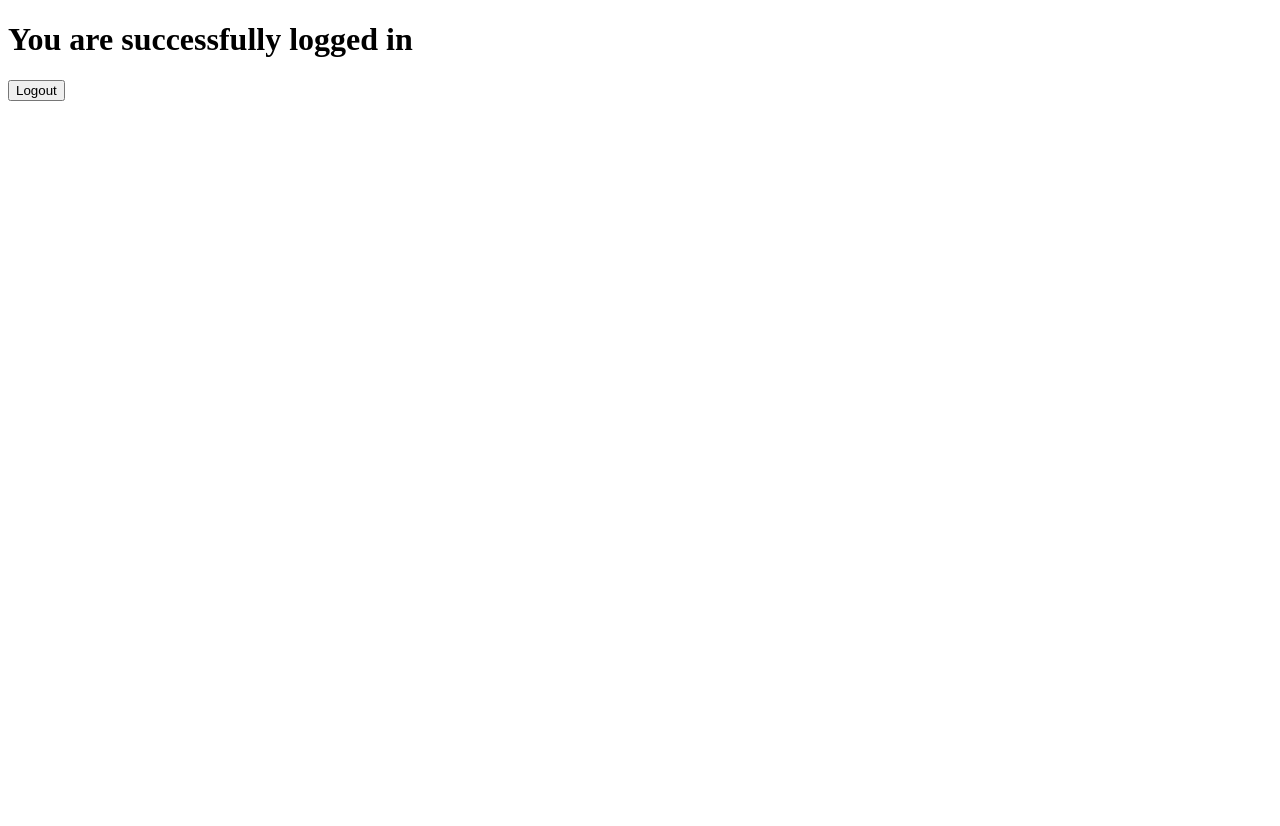
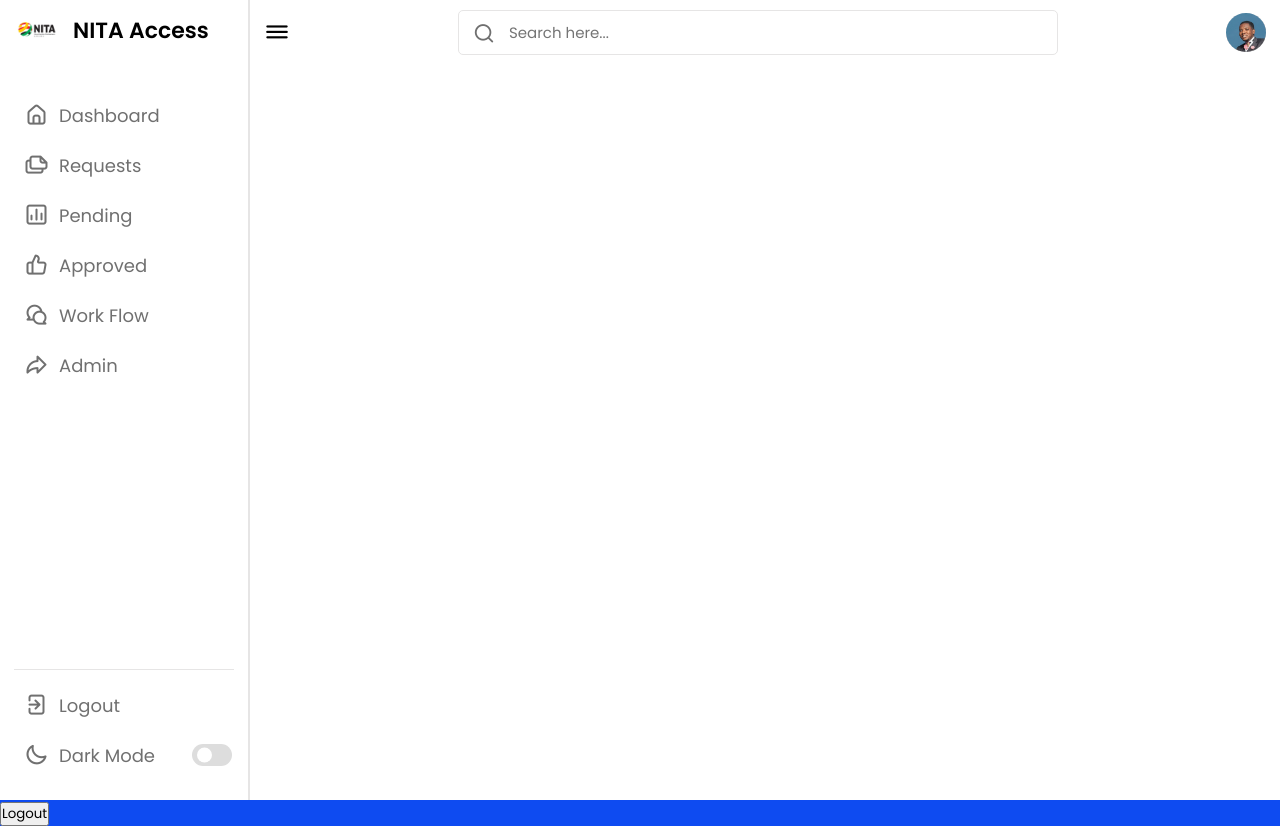
Before and after one commit to Stephen-Agbeyebiawo/site-access-management, a Django app: page /sites/dashboard in a window 1280 px wide. Before the commit the page ends 800 px from the top, so only its background shows below. Run offline with Django 4.2, Linux system fonts and the light colour scheme.

Commit message:
dashboard and static added

```diff
--- /dev/null
+++ b/site_access/sites/static/dashboard/script.js
@@ -0,0 +1,13 @@
+const body = document.querySelector("body"),
+      modeToggle = body.querySelector(".mode-toggle");
+      sidebar = body.querySelector("nav");
+      sidebarToggle = body.querySelector(".sidebar-toggle");
+
+modeToggle.addEventListener("click", () => {
+    body.classList.toggle("dark");
+});
+
+sidebarToggle.addEventListener("click", () => {
+    console.log("clicked");
+    sidebar.classList.toggle("close");
+});
--- /dev/null
+++ b/site_access/sites/static/dashboard/style.css
@@ -0,0 +1,282 @@
+/*-------Google Fonts------------*/
+@import url('https://fonts.googleapis.com/css2?family=Poppins:wght@200;300;400;500;600&display=swap');
+
+* {
+    margin: 0;
+    padding: 0;
+    box-sizing: border-box;
+    font-family: 'Poppins', sans-serif;
+}
+
+:root {
+    /*colors*/
+    --primary-color: #0e4bf1;
+    --panel-color: #fff;
+    --text-color: #000;
+    --black-light-color: #707070;
+    --border-color: #e6e5e5;
+    --toggle-color: #ddd;
+    --box1-color: #4da3ff;
+    --box2-color: #ffe6ac;
+    --box3-color: #e7d1fc;
+    --title-icon-color: #fff;
+
+    /* Transitions */
+    --tran-05: all 0.5s ease;
+    --tran-03: all 0.3s ease;
+    --tran-02: all 0.2s ease;
+}
+
+body {
+    min-height: 100vh;
+    background-color: var(--primary-color);
+}
+
+body.dark {
+    --primary-color: #3a3b3c;
+    --panel-color: #242526;
+    --text-color: #FFF;
+    --black-light-color: #CCC;
+    --border-color: #4D4C4C;
+    --toggle-color: #FFF;
+    --box1-color: #3A3B3C;
+    --box2-color: #3A3B3C;
+    --box3-color: #3A3B3C;
+    --title-icon-color: #CCC;
+}
+
+nav {
+    position: fixed;
+    top: 0;
+    left: 0;
+    height: 100%;
+    width: 250px;
+    padding: 10px 14px;
+    background-color: var(--panel-color);
+    border-right: 2px solid var(--border-color);
+    transition: var(--tran-05);
+}
+
+nav.close {
+    width: 73px;
+}
+
+nav .logo-name {
+    display: flex;
+    align-items: center;
+}
+
+nav .logo-image {
+    display: flex;
+    justify-content: center;
+    min-width: 45px;
+}
+
+nav .logo-image img {
+    width: 40px;
+    object-fit: cover;
+    border-radius: 50%;
+}
+
+nav .logo-name .logo_name {
+    font-size: 22px;
+    font-weight: 600;
+    color: var(--text-color);
+    margin-left: 14px;
+    transition: var(--tran-05);
+}
+
+nav.close .logo_name {
+    opacity: 0;
+    pointer-events: none;
+}
+
+nav .menu-items {
+    margin-top: 40px;
+    height: calc(100% - 90px);
+    display: flex;
+    flex-direction: column;
+    justify-content: space-between;
+}
+
+.menu-items li {
+    list-style: none;
+}
+
+.menu-items li a {
+    text-decoration: none;
+    align-items: center;
+    height: 50px;
+    display: flex;
+    position: relative;
+}
+
+.menu-items li a:hover:before {
+    content: "";
+    position: absolute;
+    height: 5px;
+    width: 5px;
+    border-radius: 50%;
+    background-color: var(--primary-color);
+}
+
+body.dark li a:hover:before {
+    background-color: var(--text-color);
+}
+
+.menu-items li a i {
+    min-width: 45px;
+    height: 100%;
+    font-size: 24px;
+    display: flex;
+    align-items: center;
+    justify-content: center;
+    color: var(--black-light-color);
+}
+
+.menu-items li a .link-name {
+    font-size: 18px;
+    font-weight: 400;
+    color: var(--black-light-color);
+    transition: var(--tran-05);
+}
+
+nav.close li a .link-name {
+    opacity: 0;
+    pointer-events: none;
+}
+
+.nav-links li a:hover i,
+.nav-links li a:hover .link-name {
+    color: var(--primary-color);
+}
+
+body.dark .nav-links li a:hover i,
+body.dark .nav-links li a:hover .link-name {
+    color: var(--text-color);
+}
+
+.menu-items .logout-mode {
+    padding-top: 10px;
+    border-top: 1px solid var(--border-color);
+}
+
+.menu-items .logout-mode .mode {
+    display: flex;
+    align-items: center;
+    white-space: nowrap;
+}
+
+.menu-items .mode-toggle {
+    position: absolute;
+    right: 14px;
+    height: 50px;
+    min-width: 45px;
+    display: flex;
+    align-items: center;
+    justify-content: center;
+    cursor: pointer;
+}
+
+.mode-toggle .switch {
+    position: relative;
+    display: inline-block;
+    height: 22px;
+    width: 40px;
+    border-radius: 25px;
+    background-color: var(--toggle-color);
+}
+
+.switch:before {
+    content: "";
+    position: absolute;
+    left: 5px;
+    top: 50%;
+    transform: translateY(-50%);
+    height: 15px;
+    width: 15px;
+    background-color: var(--panel-color);
+    border-radius: 50%;
+    transition: var(--tran-03);
+}
+
+body.dark .switch:before {
+    left: 20px;
+}
+
+.dashboard {
+    position: relative;
+    background-color: var(--panel-color);
+    left: 250px;
+    height: 100vh;
+    width: calc(100% - 250px);
+    padding: 10px 14px;
+    transition: var(--tran-05);
+}
+
+nav.close~.dashboard {
+    left: 73px;
+    width: calc(100% - 73px);
+}
+
+.dashboard .top {
+    display: flex;
+    position: fixed;
+    top: 0;
+    left: 250px;
+    padding: 10px 14px;
+    width: calc(100% - 250px);
+    justify-content: space-between;
+    background-color: var(--panel-color);
+    align-items: center;
+    transition: var(--tran-05);
+}
+
+nav.close~.dashboard .top {
+    left: 73px;
+    width: calc(100% - 73px);
+}
+
+.dashboard .top .sidebar-toggle {
+    font-size: 26px;
+    color: var(--text-color);
+    cursor: pointer;
+}
+
+.dashboard .top .search-box {
+    position: relative;
+    height: 45px;
+    max-width: 600px;
+    width: 100%;
+    margin: 0 30px;
+    background-color: var(--panel-color);
+}
+
+.top .search-box input {
+    position: absolute;
+    border: 1px solid var(--border-color);
+    background-color: var(--panel-color);
+    padding: 0 25px 0 50px;
+    height: 100%;
+    width: 100%;
+    border-radius: 5px;
+    color: var(--text-color);
+    font-size: 15px;
+    font-weight: 400;
+    outline: none;
+}
+
+.top .search-box i {
+    position: absolute;
+    font-size: 22px;
+    left: 15px;
+    z-index: 10;
+    top: 50%;
+    transform: translateY(-50%);
+    color: var(--black-light-color);
+}
+
+.top img {
+    width: 40px;
+    border-radius: 50%;
+}
--- a/site_access/sites/templates/dashboard/dashboard.html
+++ b/site_access/sites/templates/dashboard/dashboard.html
@@ -1,13 +1,92 @@
+{% load static %}
 <!DOCTYPE html>
 <html lang="en">
 <head>
     <meta charset="UTF-8">
     <meta http-equiv="X-UA-Compatible" content="IE=edge">
     <meta name="viewport" content="width=device-width, initial-scale=1.0">
+    <link rel="stylesheet" href="{% static 'dashboard/style.css' %}">
+    <link rel="stylesheet" href="https://unicons.iconscout.com/release/v4.0.0/css/line.css">
     <title>Dashboard</title>
 </head>
 <body>
-    <h1>You are successfully logged in</h1>
-    <a href="{% url 'logout' %}"><button>Logout</button></a>
+<body>
+    <nav>
+        <div class="logo-name">
+            <div class="logo-image">
+                <img src="{% static 'dashboard/images/logo.jpg' %}" alt="">
+            </div>
+
+            <span class="logo_name">NITA Access</span>
+        </div>
+
+        <div class="menu-items">
+            <ul class="nav-links">
+                <li><a href="#">
+                    <i class="uil uil-estate"></i>
+                    <span class="link-name">Dashboard</span>
+                </a></li>
+                <li><a href="#">
+                    <i class="uil uil-files-landscapes"></i>
+                    <span class="link-name">Requests</span>
+                </a></li>
+                <li><a href="#">
+                    <i class="uil uil-chart"></i>
+                    <span class="link-name">Pending</span>
+                </a></li>
+                <li><a href="#">
+                    <i class="uil uil-thumbs-up"></i>
+                    <span class="link-name">Approved</span>
+                </a></li>
+                <li><a href="#">
+                    <i class="uil uil-comments"></i>
+                    <span class="link-name">Work Flow</span>
+                </a></li>
+                <li><a href="#">
+                    <i class="uil uil-share"></i>
+                    <span class="link-name">Admin</span>
+                </a></li>
+            </ul>
+
+            <ul class="logout-mode">
+                <li><a href="#">
+                    <i class="uil uil-signout"></i>
+                    <span class="link-name">Logout</span>
+                </a></li>
+                <li class="mode">
+                    <a href="#">
+                        <i class="uil uil-moon"></i>
+                        <span class="link-name">Dark Mode</span>
+                </a>
+                    <div class="mode-toggle">
+                        <span class="switch"></span>
+                    </div>
+                </li>
+            </ul>
+        </div>
+    </nav>
+
+    <section class="dashboard">
+        <div class="top">
+            <i class="uil uil-bars sidebar-toggle"></i>
+
+            <div class="search-box">
+                <i class="uil uil-search"></i>
+                <input type="text" placeholder="Search here...">
+            </div>
+            <img src="{% static 'dashboard/images/profile.jpg' %}" alt="">
+        </div>
+
+        <div class="dash-content">
+            <div class="overview">
+                <div class="title">
+
+                </div>
+            </div>
+        </div>
+    </section>
+<a href="{% url 'logout' %}"><button>Logout</button></a>
+    <script src="{% static 'dashboard/script.js' %}"></script>
+
 </body>
 </html>
```
Also changed, not shown: site_access/db.sqlite3, site_access/sites/static/dashboard/images/logo.jpg (added), site_access/sites/static/dashboard/images/profile.jpg (added).
